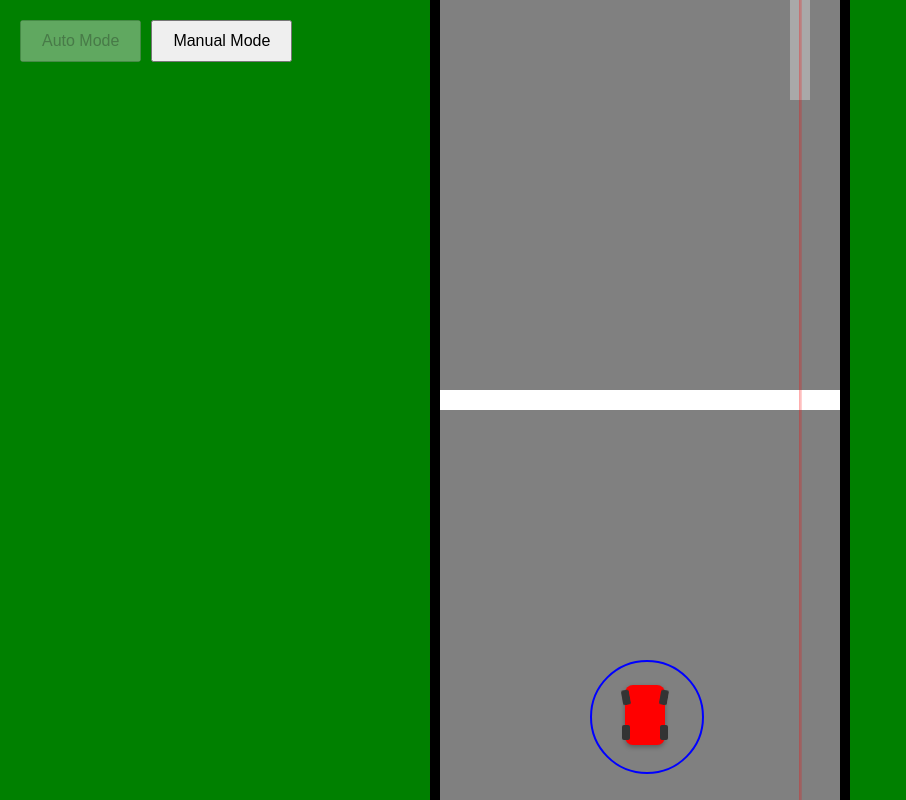
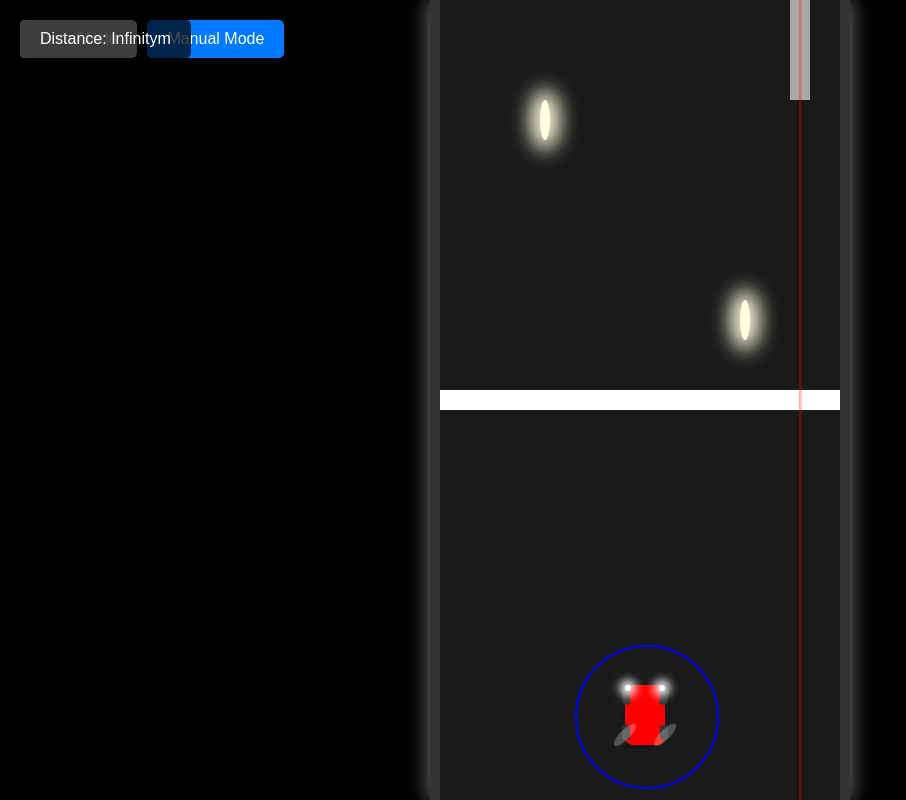
Before and after one commit to codeboyspace/LidarSpoofi, a plain HTML site: page index.html in a window 1280 px wide. Shown: the whole page, without its empty margins (0-906 px from the left). Drawn offline with Linux system fonts and the light colour scheme.

Commit message:
Update index.html

```diff
--- a/index.html
+++ b/index.html
@@ -3,37 +3,40 @@
 <head>
     <meta charset="UTF-8">
     <meta name="viewport" content="width=device-width, initial-scale=1.0">
-    <title>Lidar Autonomous Traffic Simulation</title>
+    <title>Night-Time Lidar Autonomous Traffic Simulation</title>
     <style>
         body {
             margin: 0;
             overflow: hidden;
-            background: green;
+            background: #000;
             display: flex;
             justify-content: center;
             align-items: center;
             height: 100vh;
             position: relative;
+            font-family: Arial, sans-serif;
         }
         .road {
             position: relative;
             width: 400px;
             height: 100vh;
-            background: gray;
+            background: #1a1a1a;
             overflow: hidden;
             display: flex;
             flex-direction: column;
-            border-left: 10px solid black;
-            border-right: 10px solid black;
+            border-left: 10px solid #333;
+            border-right: 10px solid #333;
+            box-shadow: 0 0 20px rgba(255, 255, 255, 0.5);
         }
         .lane {
             width: 100%;
             height: 20px;
-            background: white;
+            background: #fff;
             position: absolute;
             left: 50%;
             transform: translateX(-50%);
             animation: moveLanes 2s linear infinite;
+            opacity: 0.3;
         }
         @keyframes moveLanes {
             from { top: -20px; }
@@ -54,11 +57,11 @@
             position: absolute;
             width: 40px;
             height: 60px;
-            background: red;
+            background: #ff0000;
             top: 5px;
             left: 5px;
             border-radius: 8px;
-            box-shadow: 0 2px 5px rgba(0,0,0,0.3);
+            box-shadow: 0 2px 5px rgba(0, 0, 0, 0.3);
         }
         .car-wheel {
             position: absolute;
@@ -85,6 +88,39 @@
             bottom: 10px;
             right: 2px;
         }
+        .headlight {
+            position: absolute;
+            width: 6px;
+            height: 6px;
+            background: #fff;
+            border-radius: 50%;
+            box-shadow: 0 0 10px 5px #fff;
+        }
+        .headlight-left {
+            top: 5px;
+            left: 5px;
+        }
+        .headlight-right {
+            top: 5px;
+            right: 5px;
+        }
+        .headlight-reflection {
+            position: absolute;
+            width: 10px;
+            height: 30px;
+            background: rgba(255, 255, 255, 0.5);
+            border-radius: 50%;
+            transform: rotate(45deg);
+            opacity: 0.5;
+        }
+        .headlight-reflection-left {
+            top: 40px;
+            left: 0;
+        }
+        .headlight-reflection-right {
+            top: 40px;
+            right: 0;
+        }
         .traffic-car {
             position: absolute;
             width: 50px;
@@ -96,11 +132,11 @@
             position: absolute;
             width: 40px;
             height: 60px;
-            background: yellow;
+            background: #ffff00;
             top: 5px;
             left: 5px;
             border-radius: 8px;
-            box-shadow: 0 2px 5px rgba(0,0,0,0.3);
+            box-shadow: 0 2px 5px rgba(0, 0, 0, 0.3);
         }
         .traffic-car-wheel {
             position: absolute;
@@ -129,7 +165,7 @@
         }
         .lidar-circle {
             position: absolute;
-            border: 2px solid blue;
+            border: 2px solid #00f;
             border-radius: 50%;
             pointer-events: none;
             z-index: 10;
@@ -138,12 +174,12 @@
             position: absolute;
             width: 20px;
             height: 100px;
-            background: darkgray;
+            background: #a9a9a9;
             z-index: 5;
         }
         .laser-beam {
             position: absolute;
-            background: linear-gradient(to right, rgba(255,0,0,0.7), rgba(255,0,0,0.3));
+            background: linear-gradient(to right, rgba(255, 0, 0, 0.7), rgba(255, 0, 0, 0.3));
             width: 3px;
             height: 100vh;
             z-index: 15;
@@ -164,6 +200,19 @@
         .controls button {
             padding: 10px 20px;
             font-size: 16px;
+            background-color: #007BFF;
+            color: white;
+            border: none;
+            border-radius: 5px;
+            cursor: pointer;
+            transition: background-color 0.3s ease;
+        }
+        .controls button:hover {
+            background-color: #0056b3;
+        }
+        .controls button:disabled {
+            background-color: #ccc;
+            cursor: not-allowed;
         }
         .toast-container {
             position: absolute;
@@ -202,6 +251,33 @@
         .loading-container.show {
             display: flex;
         }
+        .street-light {
+            position: absolute;
+            width: 10px;
+            height: 40px;
+            background: #ffffe0;
+            border-radius: 50%;
+            box-shadow: 0 0 20px 10px #ffffe0;
+            z-index: 1;
+        }
+        .street-light-1 {
+            top: 100px;
+            left: 100px;
+        }
+        .street-light-2 {
+            top: 300px;
+            left: 300px;
+        }
+        .distance-display {
+            position: absolute;
+            top: 20px;
+            left: 20px;
+            background-color: rgba(0, 0, 0, 0.7);
+            color: white;
+            padding: 10px 20px;
+            border-radius: 5px;
+            z-index: 20;
+        }
     </style>
 </head>
 <body>
@@ -212,13 +288,20 @@
             <div class="car-wheel car-wheel-front-right"></div>
             <div class="car-wheel car-wheel-back-left"></div>
             <div class="car-wheel car-wheel-back-right"></div>
+            <div class="headlight headlight-left"></div>
+            <div class="headlight headlight-right"></div>
+            <div class="headlight-reflection headlight-reflection-left"></div>
+            <div class="headlight-reflection headlight-reflection-right"></div>
             <div id="lidar" class="lidar-circle"></div>
         </div>
+        <div class="street-light street-light-1"></div>
+        <div class="street-light street-light-2"></div>
     </div>
     <div class="controls">
         <button id="autoModeBtn" disabled>Auto Mode</button>
         <button id="manualModeBtn">Manual Mode</button>
     </div>
+    <div class="distance-display" id="distanceDisplay">Distance: 0m</div>
     <div class="toast-container" id="toastContainer"></div>
     <div class="loading-container" id="loadingContainer">
         <div>Updating dataset, please wait...</div>
@@ -231,11 +314,12 @@
         const manualModeBtn = document.getElementById("manualModeBtn");
         const toastContainer = document.getElementById("toastContainer");
         const loadingContainer = document.getElementById("loadingContainer");
+        const distanceDisplay = document.getElementById("distanceDisplay");
 
         let playerPosition = 180;
         let trafficCars = [];
         const lanePositions = [100, 180, 260];
-        const lidarRadius = 55;
+        const lidarRadius = 70;
         let isGameRunning = true;
         let isAutoMode = true;
         let crashTimer;
@@ -480,12 +564,31 @@
             }, 26000); // 26 seconds
         }
 
+        function updateDistanceDisplay() {
+            const playerRect = playerCar.getBoundingClientRect();
+            let closestDistance = Infinity;
+
+            trafficCars.forEach(car => {
+                const carRect = car.getBoundingClientRect();
+                const dx = (playerRect.left + playerRect.width / 2) - (carRect.left + carRect.width / 2);
+                const dy = (playerRect.top + playerRect.height / 2) - (carRect.top + carRect.height / 2);
+                const distance = Math.sqrt(dx * dx + dy * dy);
+
+                if (distance < closestDistance) {
+                    closestDistance = distance;
+                }
+            });
+
+            distanceDisplay.innerText = `Distance: ${Math.round(closestDistance)}m`;
+        }
+
         // Game loop
         function gameLoop() {
             if (!isGameRunning) return;
 
             updateLidarCircle();
             checkCollisionAndChangeLane();
+            updateDistanceDisplay();
             requestAnimationFrame(gameLoop);
         }
 
```
